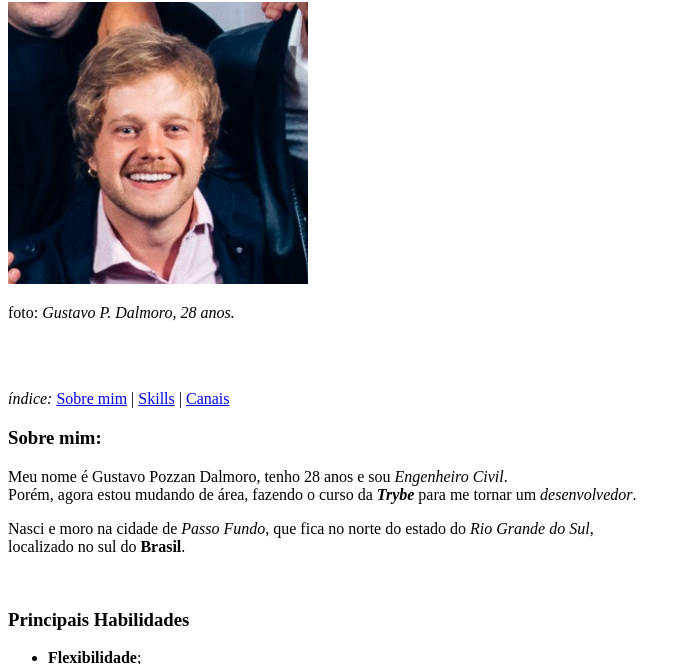
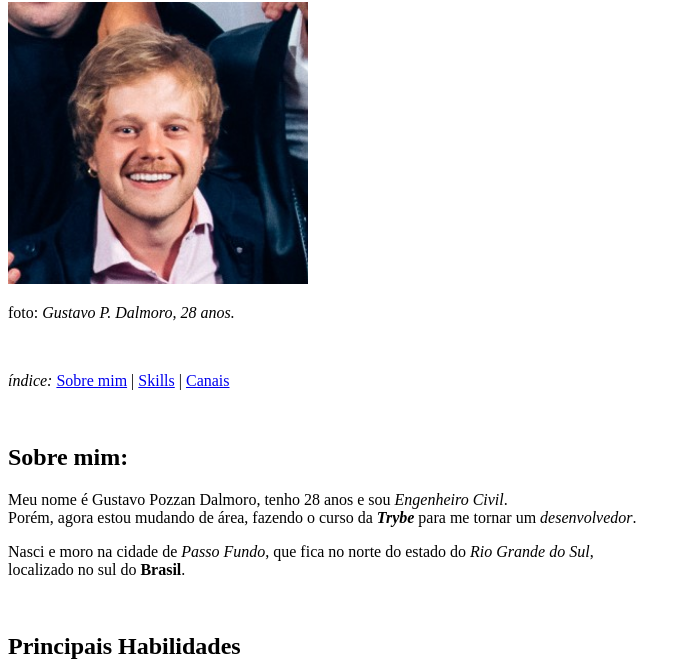
Before and after one commit to gustavo-pd/trybe-projects, a plain HTML site: page index.html in a window 1280 px wide. Shown: the part 78-742 px from the top of the page, without its empty margins (0-691 px from the left). Drawn offline with Linux system fonts and the light colour scheme.

Commit message:
Algumas alteraçoes para deixar o html mais ordenado.

```diff
--- a/index.html
+++ b/index.html
@@ -7,13 +7,13 @@
 <body>
     <h1>Gustavo Pozzan Dalmoro</h1>
     <img src="imagens/fotoportifolio.png" alt="Foto Portifólio Gustavo" width="300px" id=fotoperfil>
-    <p>foto: <em>Gustavo P. Dalmoro, 28 anos.</em></p>
-    <br><br><p><em>índice:</em> <a href="#sbmm">Sobre mim</a> | <a href="#skls">Skills</a> | <a href="#cnls">Canais</a></p>
-    <h3 id=sbmm>Sobre mim:</h3>
+    <p>foto: <em>Gustavo P. Dalmoro, 28 anos.</em></p><br>
+    <p><em>índice:</em> <a href="#sbmm">Sobre mim</a> | <a href="#skls">Skills</a> | <a href="#cnls">Canais</a></p><br>
+    <h2 id=sbmm>Sobre mim:</h2>
     <p>Meu nome é Gustavo Pozzan Dalmoro, tenho 28 anos e sou <em>Engenheiro Civil</em>.<br>Porém, agora estou mudando de área, fazendo o curso da <strong><em>Trybe</em></strong> para me tornar um <em>desenvolvedor</em>.</p>
     <p>Nasci e moro na cidade de <em>Passo Fundo</em>, que fica no norte do estado do <em>Rio Grande do Sul</em>, <br>localizado no sul do <strong>Brasil</strong>.</p>
     <br>
-    <h3 id=skls>Principais Habilidades</h3>
+    <h2 id=skls>Principais Habilidades</h2>
 
     <ul>
         <li><strong>Flexibilidade</strong>;</li>
@@ -42,9 +42,7 @@
         <br>LOREM IPSUM LOREM IPSUM LOREM IPSUM LOREM IPSUM LOREM IPSUM LOREM IPSUM LOREM IPSUM LOREM IPSUM LOREM IPSUM LOREM IPSUM LOREM IPSUM LOREM IPSUM LOREM IPSUM LOREM IPSUM LOREM IPSUM <br><br>LOREM IPSUM LOREM IPSUM LOREM IPSUM LOREM IPSUM LOREM IPSUM LOREM IPSUM LOREM IPSUM LOREM IPSUM LOREM IPSUM LOREM IPSUM LOREM IPSUM LOREM IPSUM LOREM IPSUM LOREM IPSUM LOREM IPSUM <br>
 
     </p>
-
-    <p>Voltar para a <a href="#fotoperfil">foto</a> do perfil.</p>
-
+<br>
     <h3 id=cnls>Canais</h3>
     <p>Uma lista com alguns blogs e/ou canais que eu acompanho:</p>
     <ul>
@@ -56,5 +54,7 @@
         <li><a href="https://www.tecmundo.com.br/voxel" target="_blank">Tecmundo</a></li>
     </ul>
 
+    <p><br><a href="#fotoperfil">Voltar</a> para a foto do perfil.</p>
+
 </body>
 </html>
```
